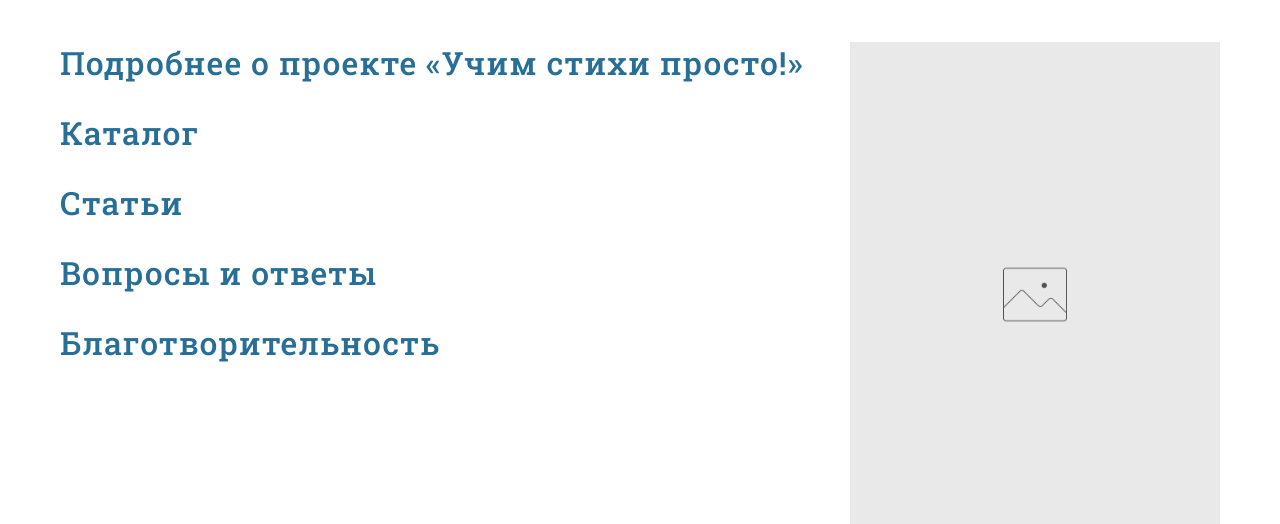
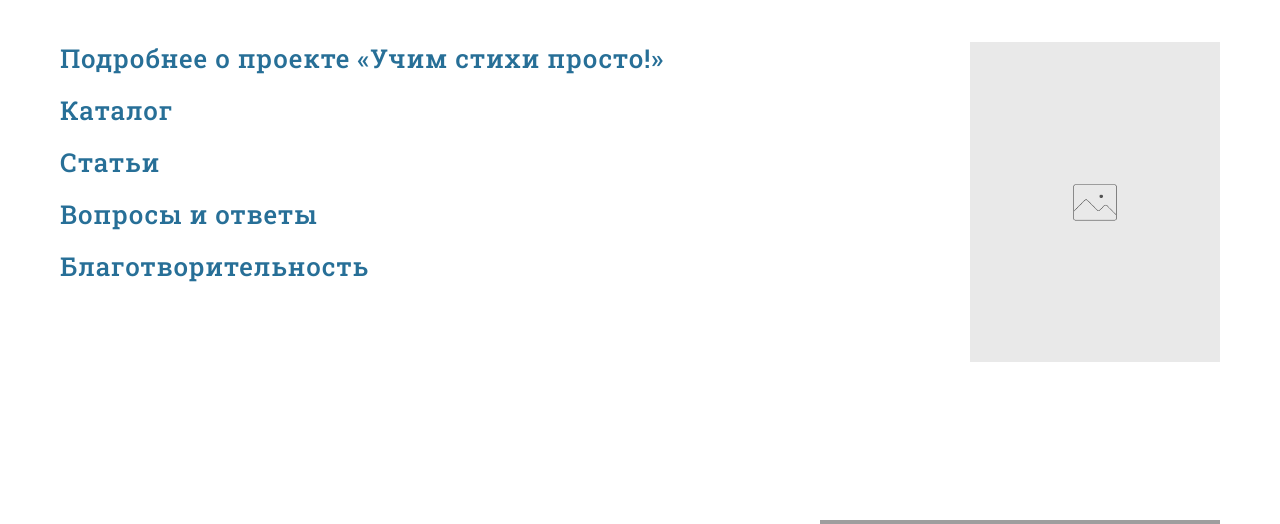
Before and after one commit to AlexKon98/Work-project, a PHP site: page /menu/index.html in a window 1280 px wide. Shown: the part 342-866 px from the top of the page. Run offline with PHP 8.4, Linux system fonts and the light colour scheme; some libraries are stand-ins or nearby versions; grey boxes are pictures that could not be loaded.

Commit message:
added desktop adaptive

```diff
--- a/css/style.css
+++ b/css/style.css
@@ -146,11 +146,15 @@
 }
 
 .menu__item {
-  margin-bottom: 28px !important;
+  margin-bottom: 28px;
+}
+
+.menu__item:last-child {
+  margin-bottom: 0;
 }
 
 .menu__content-item {
-  height: 646px;
+  height: 619px;
 }
 
 .ui-state-default,
@@ -193,7 +197,6 @@ a.ui-button:active,
   font-size: 32px !important;
   line-height: 42px !important;
   letter-spacing: 0.03em !important;
-  color: var(--text-color);
 }
 
 .accordion__list {
@@ -234,4 +237,36 @@ a.ui-button:active,
   margin: 0 auto;
 }
 
+@media (max-width: 1400px) {
+  .menu__list {
+    max-width: 615px;
+  }
+
+  .menu__item {
+    margin-bottom: 20px;
+  }
+
+  .menu__heading {
+    font-size: 26px !important;
+    line-height: 32px !important;
+  }
+
+  .menu__img {
+    width: 250px;
+    height: 320px;
+  }
+
+  .menu__content-item {
+    height: 478px;
+  }
+
+  .accordion__item {
+    margin-bottom: 10px;
+  }
+
+  .accordion__list {
+    padding: 20px 0 0 0;
+  }
+}
+
 /* Стили для Статей */
```
